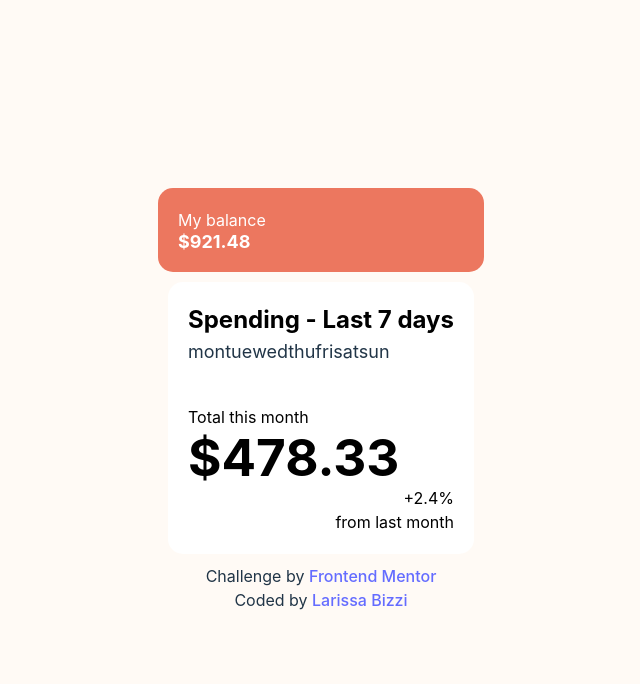
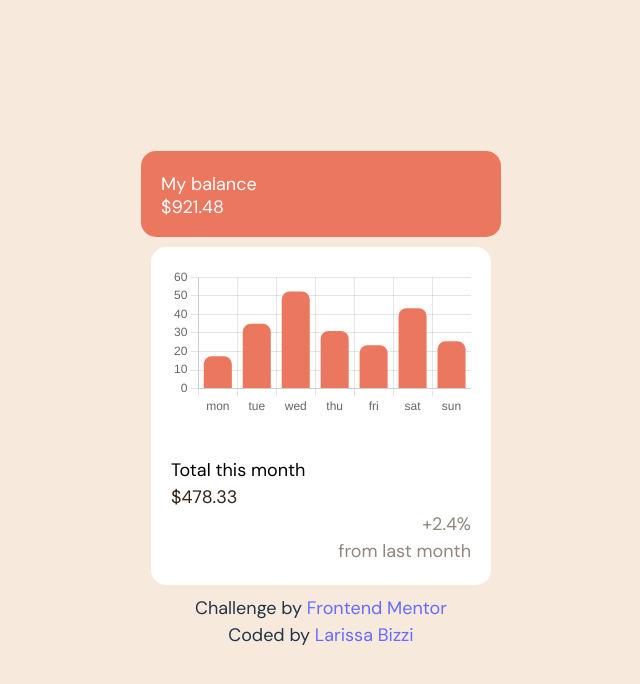
Before and after one commit to LarissaBizzi/expenses-chart, a React (Vite) app: page / in a window 1280 px wide. Shown: the top 684 px of the page, without its empty margins (319-959 px from the left). Built offline with nearby package versions, Linux system fonts and the light colour scheme.

Commit message:
adding the chart and improving CSS

```diff
--- a/src/App.css
+++ b/src/App.css
@@ -1,3 +1,4 @@
+@import url('https://fonts.googleapis.com/css2?family=DM+Sans:opsz@9..40&family=Inter&display=swap');
 @tailwind base;
 @tailwind components;
 @tailwind utilities;
@@ -7,10 +8,6 @@
   margin: 0 auto;
   padding: 2rem;
   text-align: center;
-}
-
-body {
-    background-color: hsl(33, 100%, 98%)
 }
 
 .container {
@@ -51,10 +48,10 @@ body {
     margin-bottom: 10px;
   }
 
-.table > thead {
-    font-size: 24px;
-    font-weight: bold;
-    color: black;
+.table > h1 {
+    font-size: 18px;
+    font-weight: bolder;
+    color: hsl(25, 47%, 15%);
     text-align: left;
 }
 
@@ -70,18 +67,19 @@ tr {
     padding-top: 40px;
 }
 
-.table > h1 {
+.table > h2 {
     font-size: 18px large;
     font-weight: bold;
-    color: black;
+    color: hsl(25, 47%, 15%);
     text-align: left;
 }
 
-.table h4 {
+.table p {
     font-size: 18px small;
-    color: black;
+    color: hsl(28, 10%, 53%);
     text-align: right;
 }
+
 
 @keyframes logo-spin {
   from {
--- a/src/App.jsx
+++ b/src/App.jsx
@@ -4,6 +4,7 @@ import { Chart } from './components/Chart'
 import { Footer } from './components/Footer'
 
 function App() {
+
   return (
     <>
       <div className='container'>
--- a/src/components/Chart.jsx
+++ b/src/components/Chart.jsx
@@ -1,21 +1,30 @@
+import { Bar } from 'react-chartjs-2';
+import { Chart as ChartJS, CategoryScale, LinearScale } from 'chart.js';
+import { BarElement, Title, Tooltip } from 'chart.js';
+
+ChartJS.register(CategoryScale, LinearScale, BarElement, Title, Tooltip);
+
 export function Chart() {
+    const state = {
+        labels: ["mon", "tue", "wed", "thu", "fri", "sat", "sun"],
+        datasets: [
+            {
+                label: "Spendind - last 7 days",
+                backgroundColor: 'hsl(10, 79%, 65%)',
+                hoverBackgroundColor: 'hsl(186, 34%, 60%)',
+                data: [17.45, 34.91, 52.36, 31.07, 23.39, 43.28, 25.48],
+                borderRadius: 8,
+            },
+        ],
+    }
     return (
         <>
             <div className="table">
-                <thead>Spending - Last 7 days</thead>
-                <table>
-                    <tr>mon</tr>
-                    <tr>tue</tr>
-                    <tr>wed</tr>
-                    <tr>thu</tr>
-                    <tr>fri</tr>
-                    <tr>sat</tr>
-                    <tr>sun</tr>
-                </table>
+                <Bar data={state} />
                 <h3>Total this month</h3>
-                <h1>$478.33</h1>
-                <h4>+2.4%</h4>
-                <h4>from last month</h4>
+                <h2>$478.33</h2>
+                <p>+2.4%</p>
+                <p>from last month</p>
             </div>
         </>
     )
--- a/src/index.css
+++ b/src/index.css
@@ -1,9 +1,10 @@
+@import url('https://fonts.googleapis.com/css2?family=DM+Sans:opsz@9..40&family=Inter&display=swap');
 @tailwind base;
 @tailwind components;
 @tailwind utilities;
 
 :root {
-  font-family: Inter, system-ui, Avenir, Helvetica, Arial, sans-serif;
+  font-family: "DM Sans", Arial, sans-serif;
   line-height: 1.5;
   font-weight: 400;
 
@@ -28,9 +29,10 @@ a:hover {
 }
 
 body {
-  margin: 0;
+  background-color: hsl(27, 66%, 92%);
   display: flex;
   place-items: center;
+  font-size: 18px;
   min-width: 320px;
   min-height: 100vh;
 }
```
Also changed, not shown: 1 other file (tests, documents, lock files or other folders).
